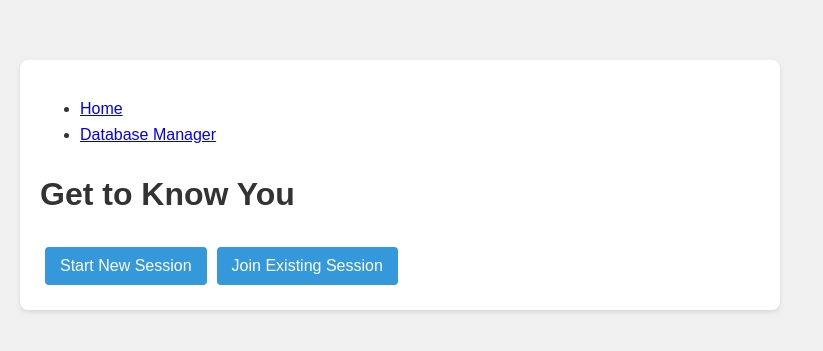
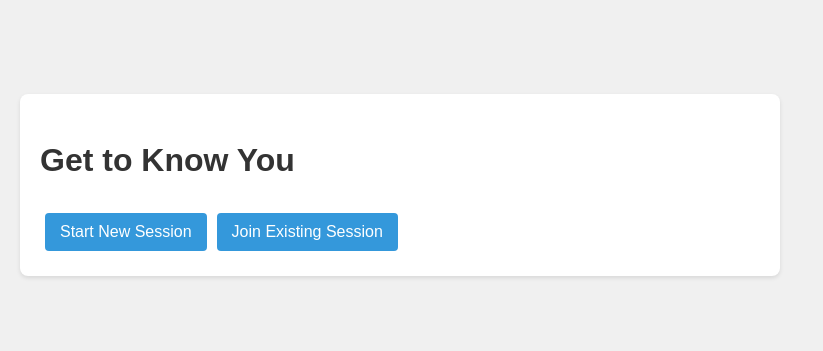
Before and after one commit to al-teamaot-com/get2nou, a React (Vite) app: page / in a window 1280 px wide. Shown: the part 215-566 px from the top of the page, without its empty margins (0-823 px from the left). Built offline with nearby package versions, Linux system fonts and the light colour scheme.

Commit message:
Update src/App.jsx

```diff
--- a/src/App.jsx
+++ b/src/App.jsx
@@ -1,28 +1,20 @@
 import React from 'react';
-import { BrowserRouter as Router, Route, Routes, Link } from 'react-router-dom';
+import { BrowserRouter as Router, Route, Routes } from 'react-router-dom';
 import Home from './components/Home';
 import Questionnaire from './components/Questionnaire';
 import Results from './components/Results';
 import JoinSession from './components/JoinSession';
-import DatabaseManager from './components/DatabaseManager';
 import './App.css';
 
 function App() {
   return (
     <Router>
       <div className="container">
-        <nav>
-          <ul>
-            <li><Link to="/">Home</Link></li>
-            <li><Link to="/database">Database Manager</Link></li>
-          </ul>
-        </nav>
         <Routes>
           <Route path="/" element={<Home />} />
           <Route path="/questionnaire/:sessionId" element={<Questionnaire />} />
           <Route path="/results/:sessionId" element={<Results />} />
           <Route path="/join" element={<JoinSession />} />
-          <Route path="/database" element={<DatabaseManager />} />
         </Routes>
       </div>
     </Router>
```
